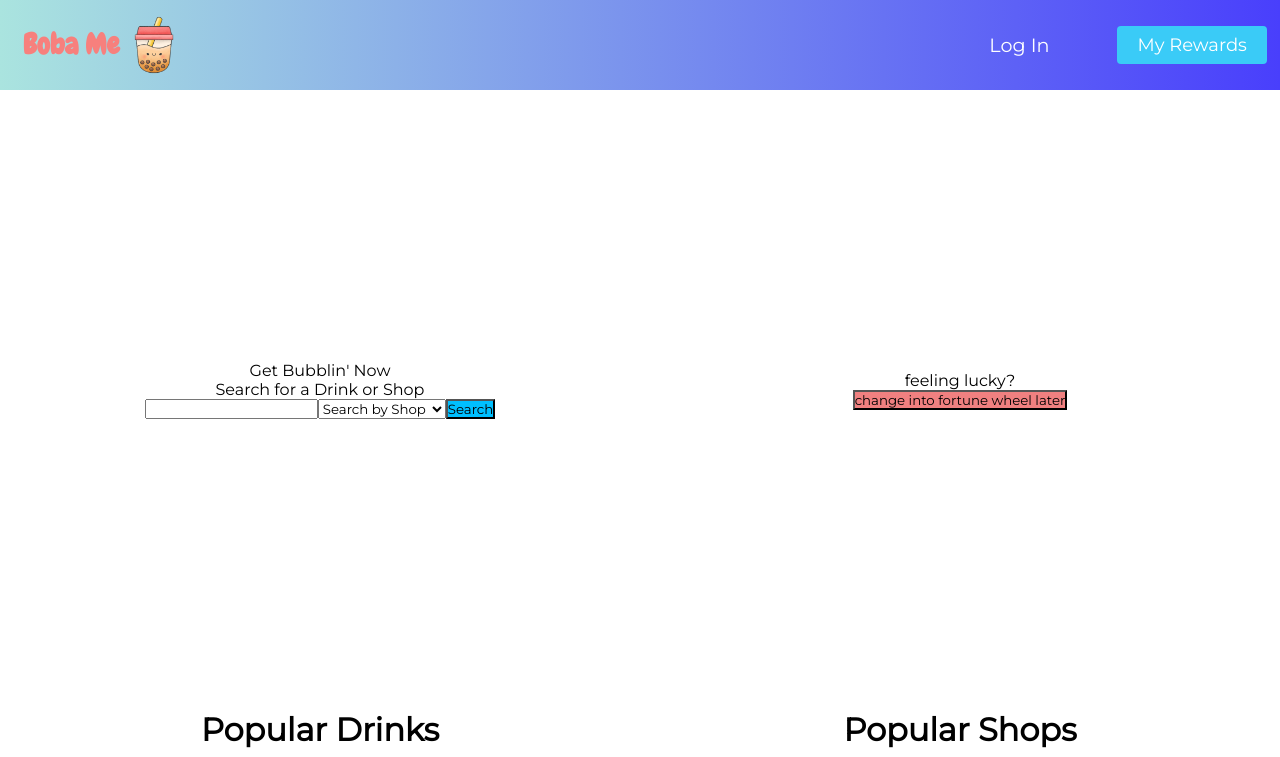
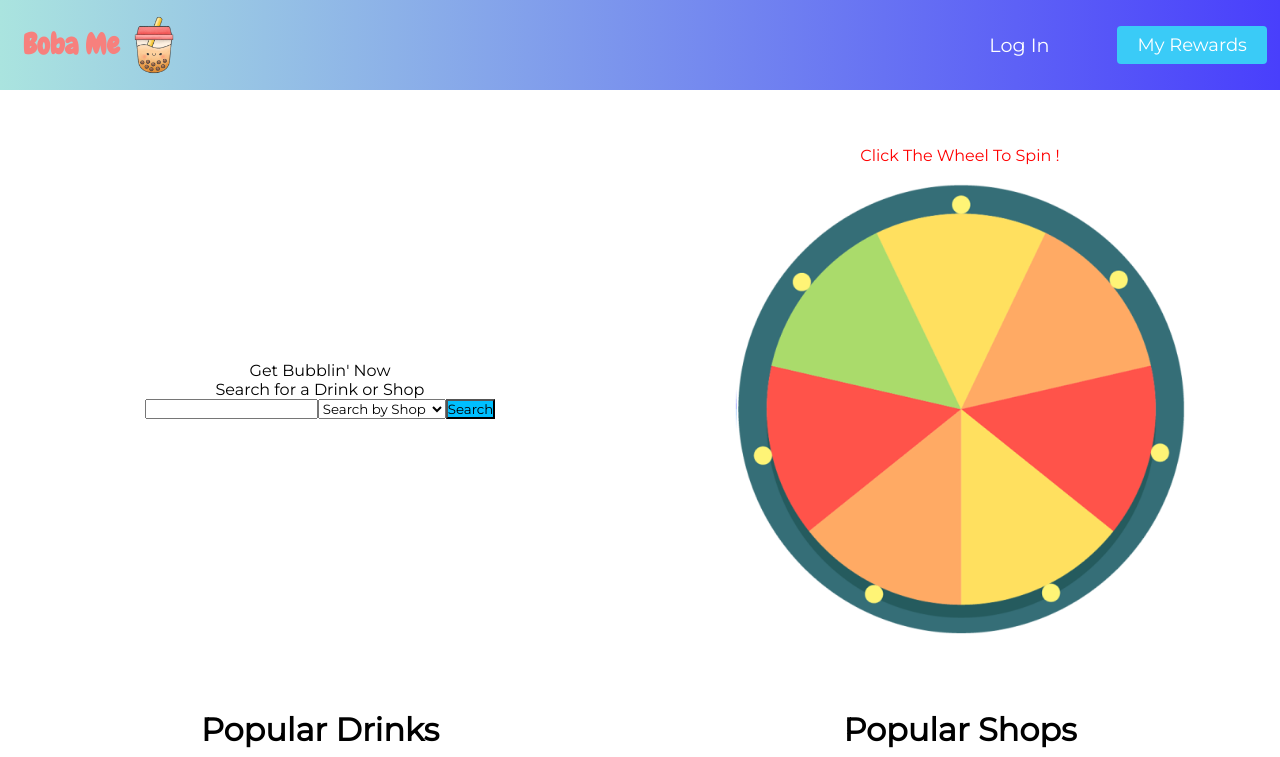
Before and after one commit to SENG2021-Boba-Engineers/Project, a React (Create React App) app in the folder SourceCode_and_Documentation/boba-me/: page /home in a window 1280 px wide. Shown: the top 757 px of the page. Built offline with nearby package versions, Linux system fonts and the light colour scheme.

Commit message:
added a fortune wheel without drinks that spins on click, removed useless functions from App.js

```diff
--- a/SourceCode_and_Documentation/boba-me/package.json
+++ b/SourceCode_and_Documentation/boba-me/package.json
@@ -6,12 +6,14 @@
     "@testing-library/jest-dom": "^5.11.10",
     "@testing-library/react": "^11.2.5",
     "@testing-library/user-event": "^12.8.3",
+    "framer-motion": "^4.1.2",
     "react": "^17.0.2",
     "react-dom": "^17.0.2",
     "react-infinite-scroll-component": "^6.0.0",
     "react-router": "^5.2.0",
     "react-router-dom": "^5.2.0",
     "react-scripts": "4.0.3",
+    "react-spring": "^9.0.0",
     "web-vitals": "^1.1.1"
   },
   "scripts": {
--- a/SourceCode_and_Documentation/boba-me/src/home.js
+++ b/SourceCode_and_Documentation/boba-me/src/home.js
@@ -1,16 +1,36 @@
-import {Component} from 'react';
+import {Component,Fragment} from 'react';
 import InfiniteScroll from 'react-infinite-scroll-component'
-import bg_img from './resources/background.jpg'
 import Header from './components/Header'
 import Button from './components/Button_Jing'
 import Profile from './components/Profile'
+import {motion} from 'framer-motion'
+
 
 class Home extends Component {
-
   state = {
     items: Array.from({ length: 20 }),
-    hasMore: true
+    hasMore: true,
+    rotate: 0
+
   };
+
+  getRotate = () => {
+    return this.state.rotate;
+  }
+
+  setRotate = () => {
+    this.setState({
+      rotate: Math.random() * (2800-1070) + 1070
+    })
+  }
+
+  resetRotate = () =>{
+    this.setState({
+      rotate: 0
+    })
+  }
+
+
 
   fetchMoreData = () => {
     // a fake async api call like which sends
@@ -51,9 +71,56 @@ class Home extends Component {
 
               </div>
 
+
               <div className="right">
-                <p>feeling lucky?</p>
-                <Button text='change into fortune wheel later' colour='lightcoral'/>
+
+                <div><p style={{color:'red' }}>Click The Wheel To Spin ! </p></div>
+                <br></br>
+
+                <motion.img
+                  src={require('./resources/wheel.png').default}
+                  id='wheel'
+                  width='450px'
+                  height='450px'
+                  animate={{rotate: this.getRotate()}}
+                  transition={{duration: 1 ,loop: 0}}
+                  onClick = {(this.setRotate )}
+
+                  />
+
+                  {/*}
+                        <svg xmlns="http://www.w3.org/2000/svg" viewBox="0 0 500 500"
+                          style={{ width: "100vw", height: "80vh" }}>
+                          <g fill="pink" stroke="green" strokeWidth="10">
+                            <defs>
+                              <radialGradient id="myGradient">
+                                <stop offset="0%"   stop-color="cyan" />
+                                <stop offset="100%" stop-color="pink" />
+                              </radialGradient>
+                            </defs>
+                            <circle fill="url(#myGradient)" cx="250" cy="250" r={200} />
+                          </g>
+                          <g>
+
+                          </g>
+                          <g fill="#61DAFB">
+                            <circle cx="250" cy="250" r="15" />
+                          </g>
+                          <g fill="black">
+                            <circle cx="250" cy="250" r="5" />
+                          </g>
+                          <g fill="lime" stroke="purple" strokeWidth="2">
+                            <polygon points="250,70 230,30 270,30" />
+                          </g>
+                        </svg>
+
+                  */}
+
+
+
+
+
+
               </div>
             </div>
 
```
Also changed, not shown: SourceCode_and_Documentation/boba-me/src/App.js (+0 -33 lines), SourceCode_and_Documentation/boba-me/src/index.css (line endings or trailing spaces), SourceCode_and_Documentation/boba-me/src/resources/wheel.png (added), 1 other file (tests, documents, lock files or other folders).
